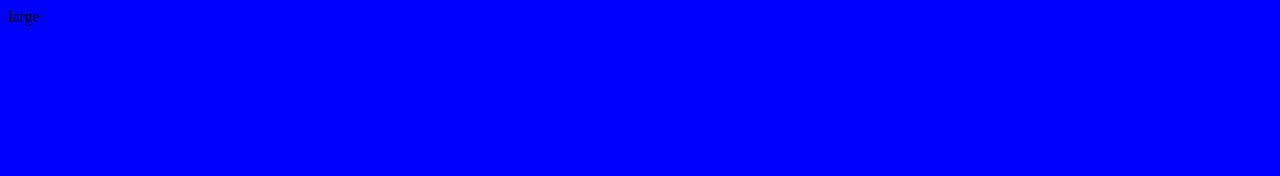
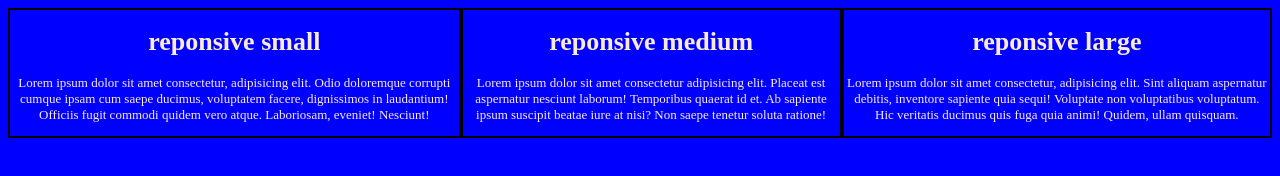
Before and after one commit to Aurelien229/responsiveness, a plain HTML site: page index.html in a window 1280 px wide. Drawn offline with Linux system fonts and the light colour scheme.

Commit message:
final version

```diff
--- a/index.html
+++ b/index.html
@@ -9,9 +9,9 @@
 </head>
 
 <body>
-    <div id="small">small</div>
-    <div id="medium">medium</div>
-    <div id="large">large</div>
+    <div id="small"><h1>reponsive small</h1><p>Lorem ipsum dolor sit amet consectetur, adipisicing elit. Odio doloremque corrupti cumque ipsam cum saepe ducimus, voluptatem facere, dignissimos in laudantium! Officiis fugit commodi quidem vero atque. Laboriosam, eveniet! Nesciunt!</p></div>
+    <div id="medium"><h1>reponsive medium</h1><p>Lorem ipsum dolor sit amet consectetur adipisicing elit. Placeat est aspernatur nesciunt laborum! Temporibus quaerat id et. Ab sapiente ipsum suscipit beatae iure at nisi? Non saepe tenetur soluta ratione!</p></div>
+    <div id="large"><h1>reponsive large</h1><p>Lorem ipsum dolor sit amet consectetur, adipisicing elit. Sint aliquam aspernatur debitis, inventore sapiente quia sequi! Voluptate non voluptatibus voluptatum. Hic veritatis ducimus quis fuga quia animi! Quidem, ullam quisquam.</p></div>
 
 </body>
 
--- a/style.css
+++ b/style.css
@@ -1,36 +1,87 @@
-body{
+body {
     background-color: red;
 
 }
-#small{
+
+#small,
+#medium,
+#large {
     display: block;
-}
-#medium, #large{
-    display: none;
+    font-size: small;
+    color: antiquewhite;
+    text-align: center;
+    border: 2px solid black;
+    justify-content: space-around;
 }
 
 
 @media screen and (min-width: 480px) {
     body {
-        background-color: green
+        background-color: green;
+        display: flex;
+        flex-direction: column;
+        flex-wrap: nowrap;
+
+        align-items: center;
+        font-size: medium;
+        color: antiquewhite;
+        text-align: center;
+
+
     }
-    #medium{
-        display: block;
+
+    #small {
+        width: 66%;
+        height: auto;
+
+
+
     }
-    #small, #large{
-        display: none;
+
+    #medium {
+        width: 33%;
+        height: auto;
+
+
+
+    }
+
+    #large {
+        width: 100%;
+        height: auto;
+
+
+
     }
 
 }
-@media screen and (min-width: 1024px){
+
+@media screen and (min-width: 1024px) {
     body {
         background-color: blue;
+        display: flex;
+        flex-direction: row;
+        flex-wrap: nowrap;
+        justify-content: space-around;
+        align-items: center;
+        font-size: large;
+        color: antiquewhite;
+        text-align: center;
+    }
+
+    #small{
+        width: auto;
+        height: auto;
+
+    }
+    #medium {
+        width: auto;
+        height: auto;
+
     }
     #large{
-        display: block;
-    }
-    #small, #medium{
-        display: none;
+        width: auto;
+        height: auto;
     }
 
 }
```
